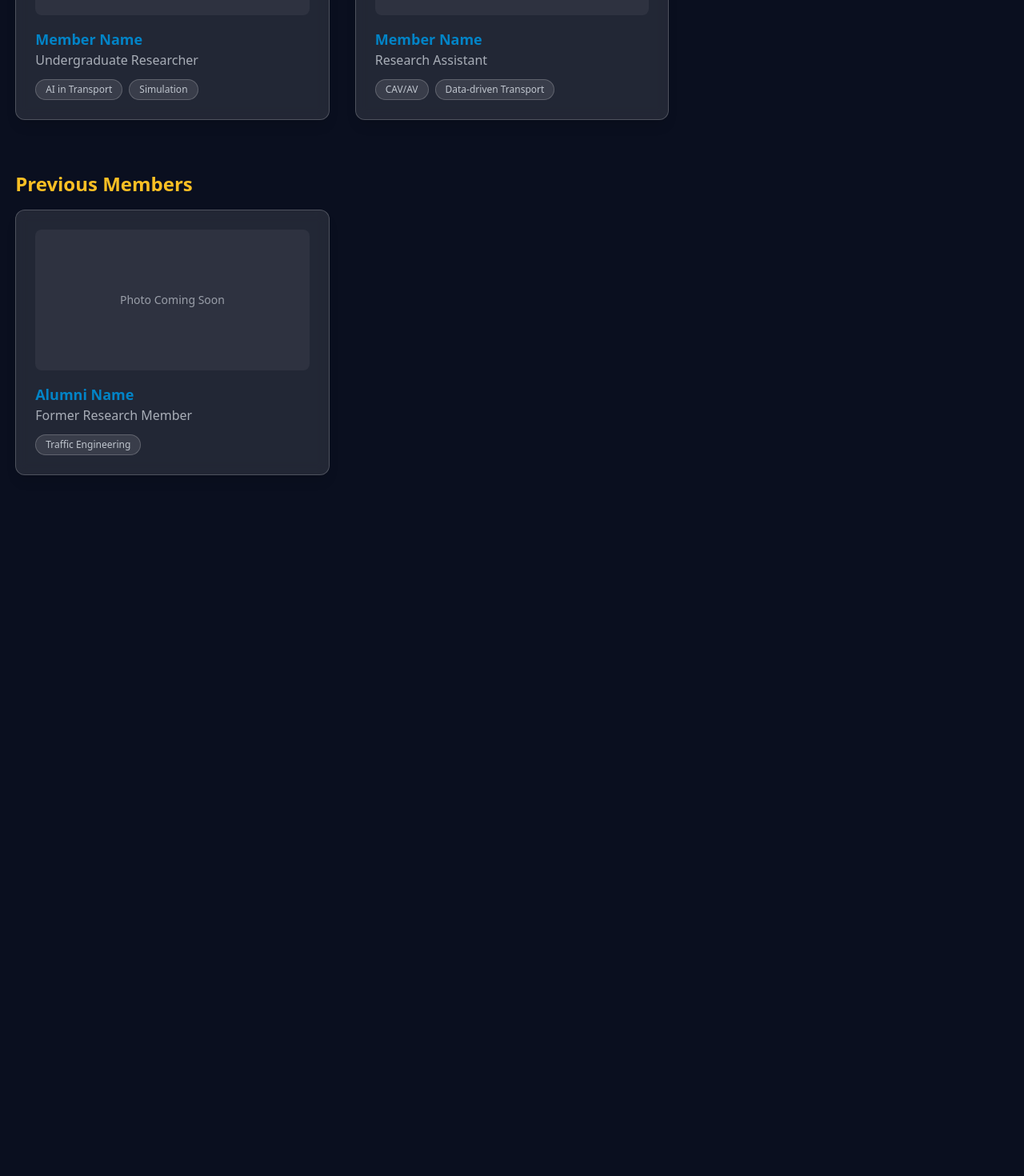
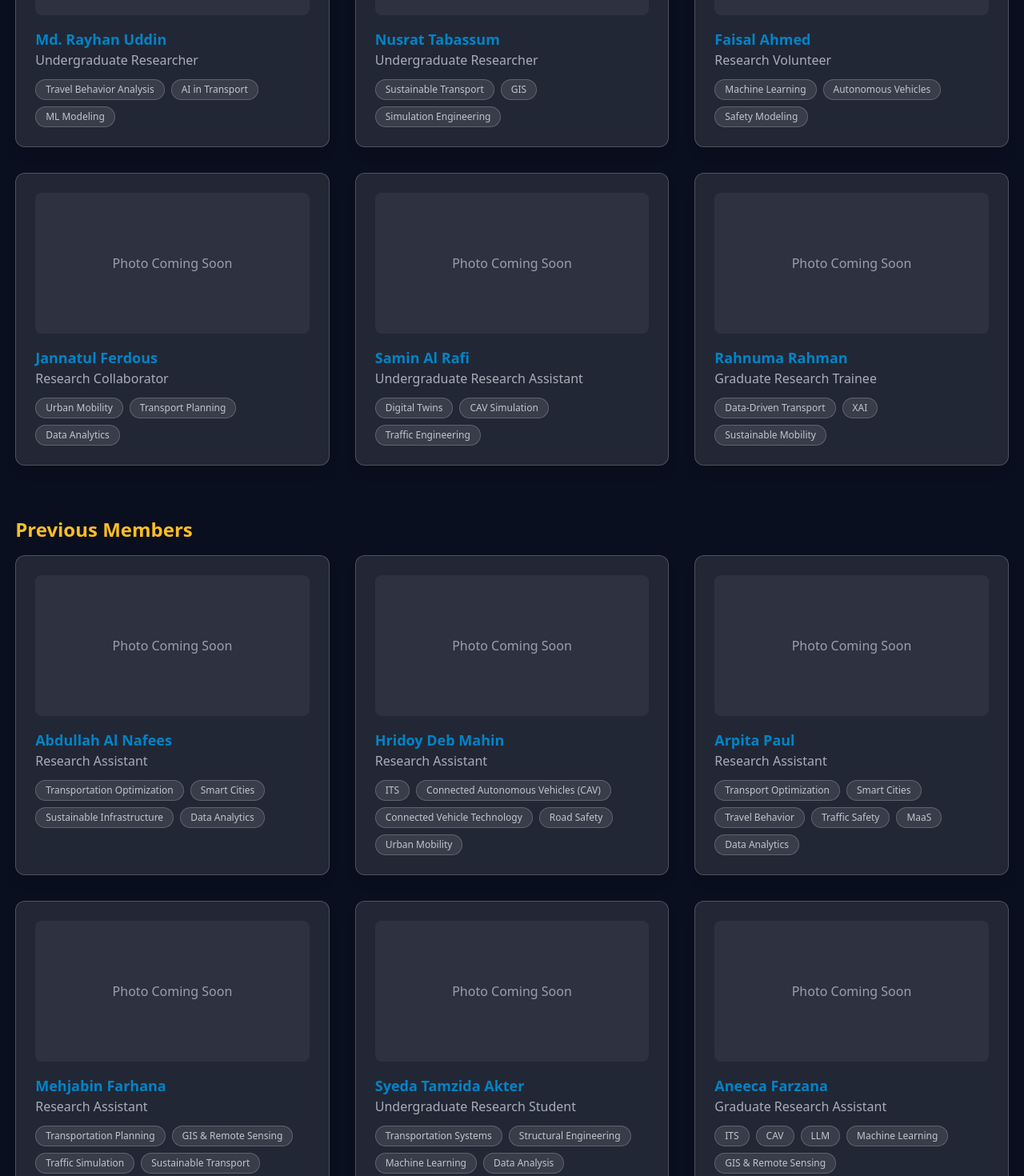
Before and after one commit to Mahbubalhassanofficial/bdeshi-lab-official, a Next.js app: page /team in a window 1280 px wide. Shown: the part 500-1970 px from the top of the page at 80% size. Before the commit the page ends 1094 px from the top, so only its background shows below. Built offline with nearby package versions, Linux system fonts and the light colour scheme.

Commit message:
Update page.js

```diff
--- a/app/team/page.js
+++ b/app/team/page.js
@@ -8,26 +8,145 @@ const founder = {
   link: "/team/founder",
 };
 
+// ---------------- CURRENT MEMBERS (Mock, Replace Later) ----------------
+
 const currentMembers = [
   {
-    name: "Member Name",
+    name: "Md. Rayhan Uddin",
     role: "Undergraduate Researcher",
-    research: ["AI in Transport", "Simulation"],
+    research: [
+      "Travel Behavior Analysis",
+      "AI in Transport",
+      "ML Modeling",
+    ],
     photo: "/placeholder.jpg",
   },
   {
-    name: "Member Name",
-    role: "Research Assistant",
-    research: ["CAV/AV", "Data-driven Transport"],
+    name: "Nusrat Tabassum",
+    role: "Undergraduate Researcher",
+    research: [
+      "Sustainable Transport",
+      "GIS",
+      "Simulation Engineering",
+    ],
+    photo: "/placeholder.jpg",
+  },
+  {
+    name: "Faisal Ahmed",
+    role: "Research Volunteer",
+    research: [
+      "Machine Learning",
+      "Autonomous Vehicles",
+      "Safety Modeling",
+    ],
+    photo: "/placeholder.jpg",
+  },
+  {
+    name: "Jannatul Ferdous",
+    role: "Research Collaborator",
+    research: [
+      "Urban Mobility",
+      "Transport Planning",
+      "Data Analytics",
+    ],
+    photo: "/placeholder.jpg",
+  },
+  {
+    name: "Samin Al Rafi",
+    role: "Undergraduate Research Assistant",
+    research: [
+      "Digital Twins",
+      "CAV Simulation",
+      "Traffic Engineering",
+    ],
+    photo: "/placeholder.jpg",
+  },
+  {
+    name: "Rahnuma Rahman",
+    role: "Graduate Research Trainee",
+    research: [
+      "Data-Driven Transport",
+      "XAI",
+      "Sustainable Mobility",
+    ],
     photo: "/placeholder.jpg",
   },
 ];
 
+// ---------------- PREVIOUS MEMBERS (From Your Details) ----------------
+
 const previousMembers = [
   {
-    name: "Alumni Name",
-    role: "Former Research Member",
-    research: ["Traffic Engineering"],
+    name: "Abdullah Al Nafees",
+    role: "Research Assistant",
+    research: [
+      "Transportation Optimization",
+      "Smart Cities",
+      "Sustainable Infrastructure",
+      "Data Analytics",
+    ],
+    photo: "/placeholder.jpg",
+  },
+  {
+    name: "Hridoy Deb Mahin",
+    role: "Research Assistant",
+    research: [
+      "ITS",
+      "Connected Autonomous Vehicles (CAV)",
+      "Connected Vehicle Technology",
+      "Road Safety",
+      "Urban Mobility",
+    ],
+    photo: "/placeholder.jpg",
+  },
+  {
+    name: "Arpita Paul",
+    role: "Research Assistant",
+    research: [
+      "Transport Optimization",
+      "Smart Cities",
+      "Travel Behavior",
+      "Traffic Safety",
+      "MaaS",
+      "Data Analytics",
+    ],
+    photo: "/placeholder.jpg",
+  },
+  {
+    name: "Mehjabin Farhana",
+    role: "Research Assistant",
+    research: [
+      "Transportation Planning",
+      "GIS & Remote Sensing",
+      "Traffic Simulation",
+      "Sustainable Transport",
+      "Environmental Planning",
+      "Smart City Development",
+    ],
+    photo: "/placeholder.jpg",
+  },
+  {
+    name: "Syeda Tamzida Akter",
+    role: "Undergraduate Research Student",
+    research: [
+      "Transportation Systems",
+      "Structural Engineering",
+      "Machine Learning",
+      "Data Analysis",
+    ],
+    photo: "/placeholder.jpg",
+  },
+  {
+    name: "Aneeca Farzana",
+    role: "Graduate Research Assistant",
+    research: [
+      "ITS",
+      "CAV",
+      "LLM",
+      "Machine Learning",
+      "GIS & Remote Sensing",
+      "Sustainable Transport Systems",
+    ],
     photo: "/placeholder.jpg",
   },
 ];
@@ -43,14 +162,11 @@ export default function TeamPage() {
         </h1>
 
         {/* ---------- FOUNDER SECTION ---------- */}
-        <h2 className="text-2xl font-bold text-labGold mb-4">
-          Founder
-        </h2>
-
+        <h2 className="text-2xl font-bold text-labGold mb-4">Founder</h2>
         <motion.div
           initial={{ opacity: 0, y: 20 }}
           animate={{ opacity: 1, y: 0 }}
-          className="bg-white/10 border border-white/20 rounded-xl p-6 mb-12"
+          className="bg-white/10 border border-white/20 p-6 rounded-xl mb-12"
         >
           <Link href={founder.link}>
             <p className="text-labBlue text-xl font-bold hover:underline cursor-pointer">
@@ -61,9 +177,7 @@ export default function TeamPage() {
         </motion.div>
 
         {/* ---------- CURRENT MEMBERS ---------- */}
-        <h2 className="text-2xl font-bold text-labGold mb-4">
-          Current Members
-        </h2>
+        <h2 className="text-2xl font-bold text-labGold mb-4">Current Members</h2>
 
         <div className="grid md:grid-cols-3 gap-8 mb-16">
           {currentMembers.map((m, i) => (
@@ -74,8 +188,8 @@ export default function TeamPage() {
               transition={{ delay: i * 0.1 }}
               className="bg-white/10 border border-white/20 rounded-xl p-6 backdrop-blur shadow-lg"
             >
-              <div className="w-full h-44 bg-white/5 rounded-lg flex items-center justify-center">
-                <p className="text-labLight/60 text-sm">Photo Coming Soon</p>
+              <div className="w-full h-44 bg-white/5 rounded-lg flex items-center justify-center text-labLight/60">
+                Photo Coming Soon
               </div>
 
               <h3 className="text-lg font-bold text-labBlue mt-4">{m.name}</h3>
@@ -85,8 +199,7 @@ export default function TeamPage() {
                 {m.research.map((tag, idx) => (
                   <span
                     key={idx}
-                    className="px-3 py-1 bg-white/10 border border-white/20
-                               rounded-full text-xs text-labLight/80"
+                    className="px-3 py-1 bg-white/10 border border-white/20 rounded-full text-xs text-labLight/80"
                   >
                     {tag}
                   </span>
@@ -97,9 +210,7 @@ export default function TeamPage() {
         </div>
 
         {/* ---------- PREVIOUS MEMBERS ---------- */}
-        <h2 className="text-2xl font-bold text-labGold mb-4">
-          Previous Members
-        </h2>
+        <h2 className="text-2xl font-bold text-labGold mb-4">Previous Members</h2>
 
         <div className="grid md:grid-cols-3 gap-8">
           {previousMembers.map((m, i) => (
@@ -110,8 +221,8 @@ export default function TeamPage() {
               transition={{ delay: i * 0.1 }}
               className="bg-white/10 border border-white/20 rounded-xl p-6 backdrop-blur shadow-lg"
             >
-              <div className="w-full h-44 bg-white/5 rounded-lg flex items-center justify-center">
-                <p className="text-labLight/60 text-sm">Photo Coming Soon</p>
+              <div className="w-full h-44 bg-white/5 rounded-lg flex items-center justify-center text-labLight/60">
+                Photo Coming Soon
               </div>
 
               <h3 className="text-lg font-bold text-labBlue mt-4">{m.name}</h3>
@@ -121,8 +232,7 @@ export default function TeamPage() {
                 {m.research.map((tag, idx) => (
                   <span
                     key={idx}
-                    className="px-3 py-1 bg-white/10 border border-white/20
-                               rounded-full text-xs text-labLight/80"
+                    className="px-3 py-1 bg-white/10 border border-white/20 rounded-full text-xs text-labLight/80"
                   >
                     {tag}
                   </span>
```
